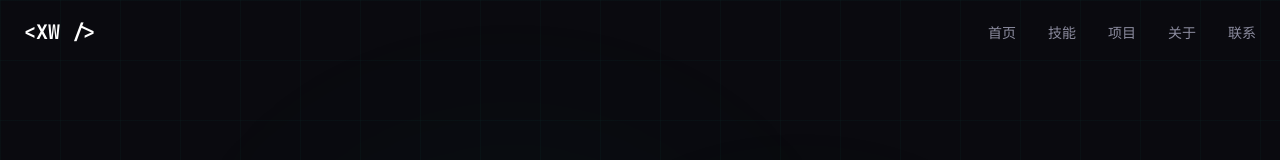
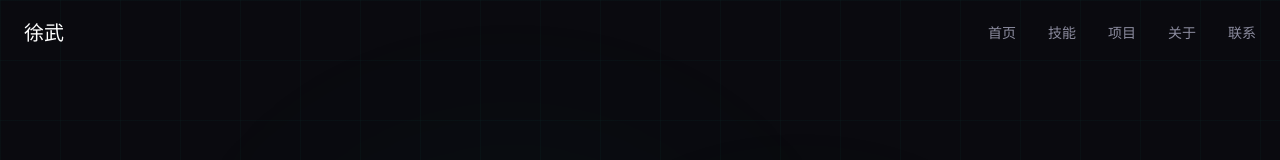
Before and after one commit to timoduizhang0/portfolio, a React (Vite) app: page / in a window 1280 px wide. Shown: the top 160 px of the page. Built offline with nearby package versions, Linux system fonts and the light colour scheme.

Commit message:
style(Navbar): 替换logo文本为中文名称
移除了导航栏logo的font-mono类，将'<XW />'替换为'徐武'

```diff
--- a/src/components/Layout/Navbar.tsx
+++ b/src/components/Layout/Navbar.tsx
@@ -37,9 +37,9 @@ export function Navbar() {
         {/* Logo */}
         <a
           href="#home"
-          className="font-mono font-bold text-xl text-white hover:text-primary transition-colors"
+          className="font-bold text-xl text-white hover:text-primary transition-colors"
         >
-          {'<XW />'}
+          徐武
         </a>
 
         {/* Desktop Nav */}
```
